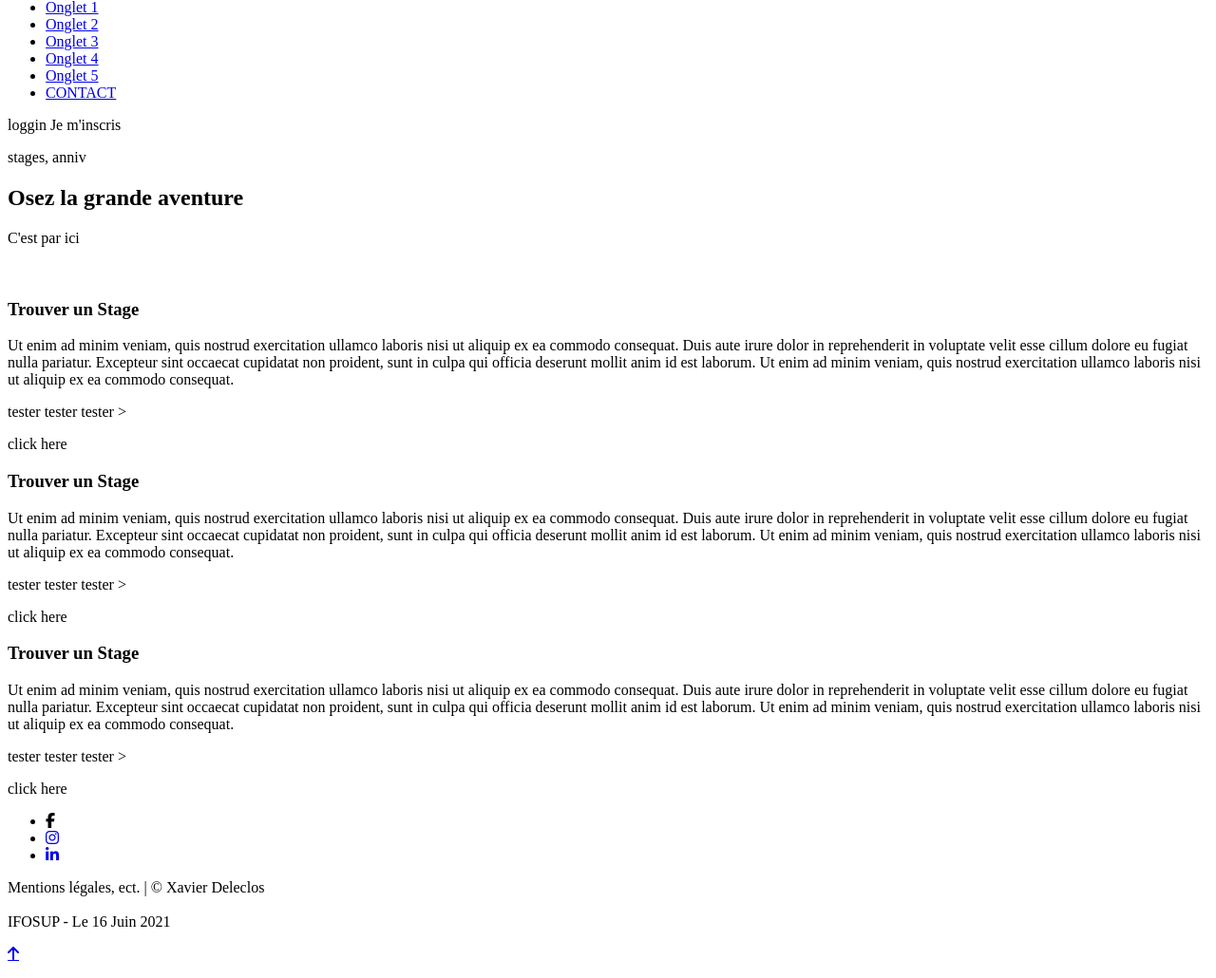
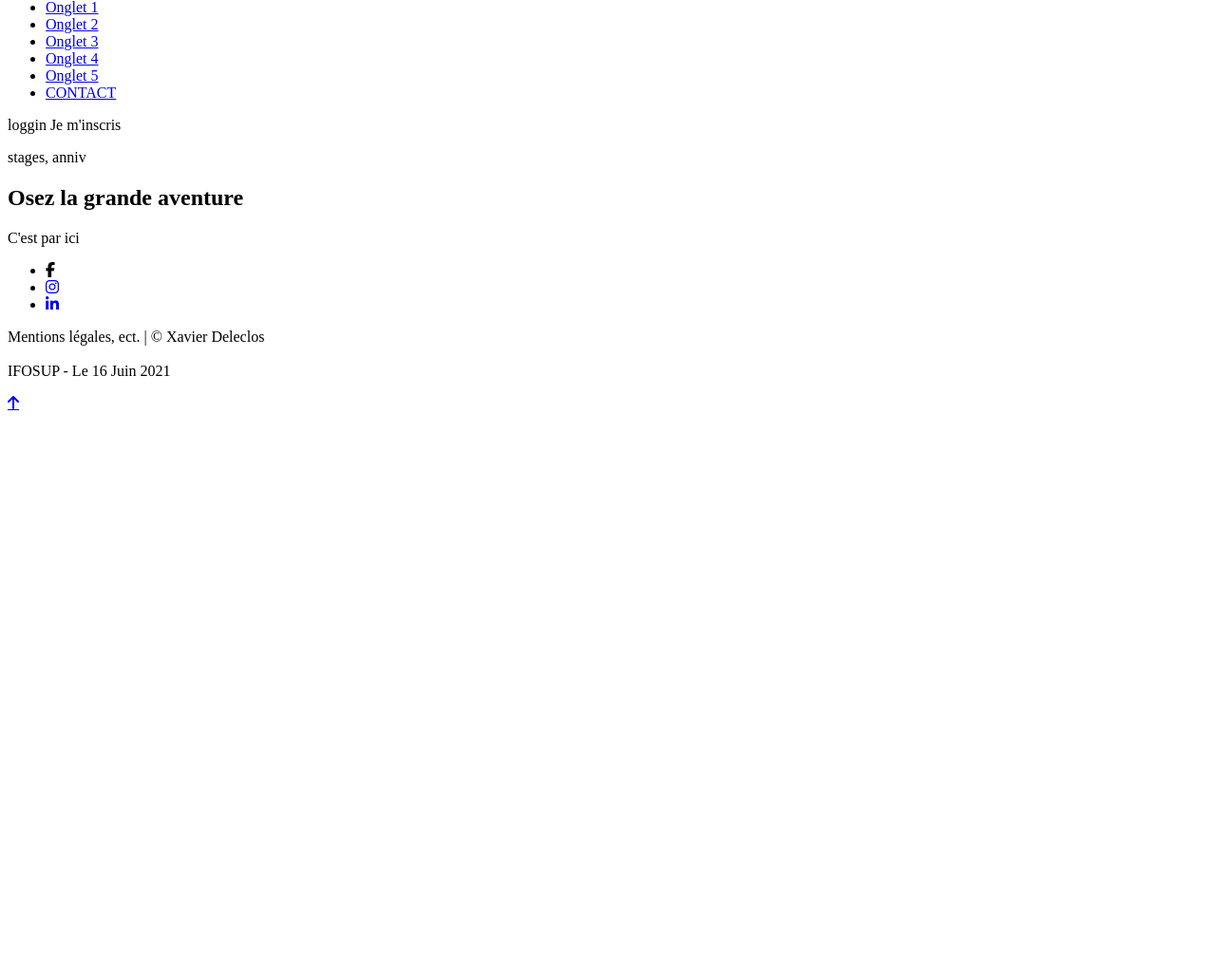
Before and after one commit to AudricSan/Entremonde-Web, a PHP site: page / in a window 1280 px wide. Shown: the part 187-1217 px from the top of the page at 95% size. After the commit the page ends 619 px from the top, so only its background shows below. Run offline with PHP 8.4, Linux system fonts and the light colour scheme; data that the repository does not hold is empty; some libraries are stand-ins or nearby versions; grey boxes are pictures that could not be loaded.

Commit message:
Update index.php

```diff
--- a/public/index.php
+++ b/public/index.php
@@ -70,11 +70,9 @@ require('../controller/TagController.php');
     <meta name="description" content="Free Web tutorials">
     <meta name="auteur" content="Xavier Deleclos">
 
-    <link rel="stylesheet" type="text/css" href="css/reset.css" />
+    <!-- <link rel="stylesheet" type="text/css" href="css/reset.css" />
     <link rel="stylesheet" type="text/css" href="css/style.css" media="screen" />
-    <link rel="stylesheet" media="screen and (max-width:1200px)" type="text/css" href="css/medium.css" media="screen">
-    <link rel="stylesheet" media="screen and (max-width:768px)" type="text/css" href="css/min.css" media="screen">
-    <link rel="stylesheet" type="text/css" href="css/print.css" media="print" />
+    <link rel="stylesheet" type="text/css" href="css/print.css" media="print" /> -->
 
     <!--icones importées-->
     <script src="https://kit.fontawesome.com/3d76d9e733.js" crossorigin="anonymous"></script>
@@ -87,7 +85,7 @@ require('../controller/TagController.php');
     <div class="open"></div>
     <div class="container">
         <?php
-            include ("include/header.php");
+        include("include/header.php");
         ?>
         <!-- Intro -->
         <section id="accroche">
@@ -96,82 +94,15 @@ require('../controller/TagController.php');
             <div class="button" href="#"><span>C'est par ici</span></div>
         </section>
 
-        <br><br>
-
         <!--Section stages-->
         <section id="sectionstage">
-            <article>
-                <section id="sectionstage2">
-                    <div class="stages">
-                        <h3>Trouver un Stage</h3>
-                        <p>
-                            Ut enim ad minim veniam, quis nostrud exercitation ullamco laboris nisi ut aliquip ex ea
-                            commodo consequat. Duis aute irure dolor in reprehenderit in voluptate velit esse cillum
-                            dolore eu fugiat nulla pariatur. Excepteur sint occaecat cupidatat non proident, sunt in
-                            culpa qui officia deserunt mollit anim id est laborum. Ut enim ad minim veniam, quis nostrud
-                            exercitation ullamco laboris nisi ut aliquip ex ea commodo consequat.
-                        </p>
-                        <p>
-                            tester tester tester >
-                        </p>
-                        <a class="button">click here</a>
-                    </div>
-
-                    <div id="player" class="video"></div>
-                </section>
-            </article>
-        </section>
-
-        <!--Section next-->
-        <section id="sectionstage">
-            <article>
-                <section id="sectionstage2">
-                    <div class="stages">
-                        <h3>Trouver un Stage</h3>
-                        <p>
-                            Ut enim ad minim veniam, quis nostrud exercitation ullamco laboris nisi ut aliquip ex ea
-                            commodo consequat. Duis aute irure dolor in reprehenderit in voluptate velit esse cillum
-                            dolore eu fugiat nulla pariatur. Excepteur sint occaecat cupidatat non proident, sunt in
-                            culpa qui officia deserunt mollit anim id est laborum. Ut enim ad minim veniam, quis nostrud
-                            exercitation ullamco laboris nisi ut aliquip ex ea commodo consequat.
-                        </p>
-                        <p>
-                            tester tester tester >
-                        </p>
-                        <a class="button">click here</a>
-                    </div>
-                    <div id="player" class="video"></div>
-                </section>
-            </article>
-        </section>
-
-        <section id="sectionstage">
-            <article>
-                <section id="sectionstage2">
-                    <div class="stages">
-                        <h3>Trouver un Stage</h3>
-                        <p>
-                            Ut enim ad minim veniam, quis nostrud exercitation ullamco laboris nisi ut aliquip ex ea
-                            commodo consequat. Duis aute irure dolor in reprehenderit in voluptate velit esse cillum
-                            dolore eu fugiat nulla pariatur. Excepteur sint occaecat cupidatat non proident, sunt in
-                            culpa qui officia deserunt mollit anim id est laborum. Ut enim ad minim veniam, quis nostrud
-                            exercitation ullamco laboris nisi ut aliquip ex ea commodo consequat.
-                        </p>
-                        <p>
-                            tester tester tester >
-                        </p>
-                        <a class="button">click here</a>
-                    </div>
-                    <div id="player" class="video"></div>
-                </section>
-            </article>
+            <?php gethome(); ?>
         </section>
 </body>
 
 <?php
-    include ("include/footer.php");
+include("include/footer.php");
 ?>
 
-<script src="index.js"></script>
-
+<script src="video.js"></script>
 </html>
```
